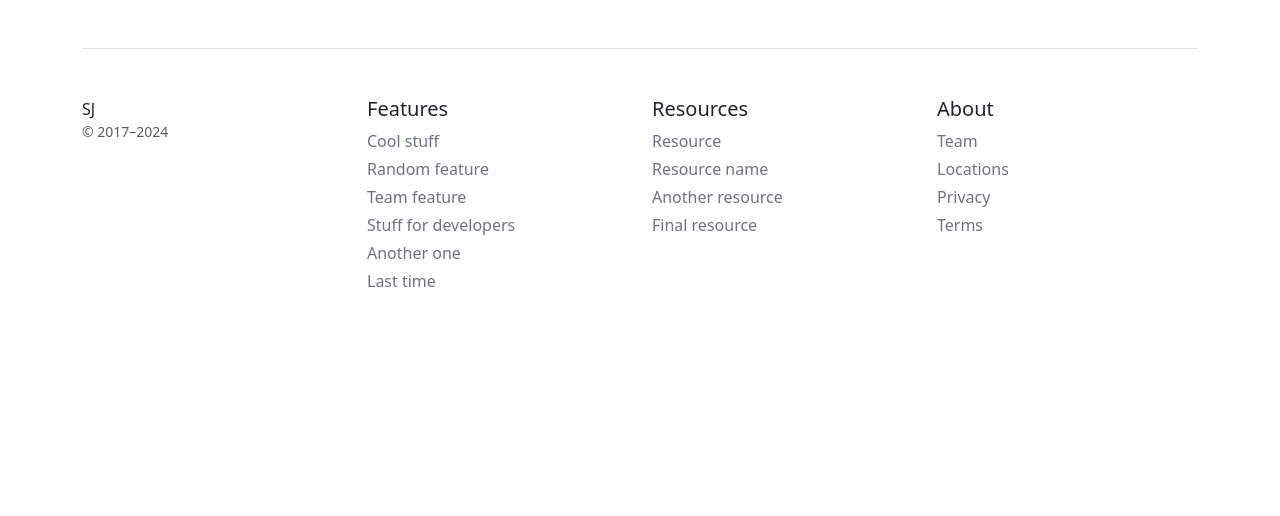
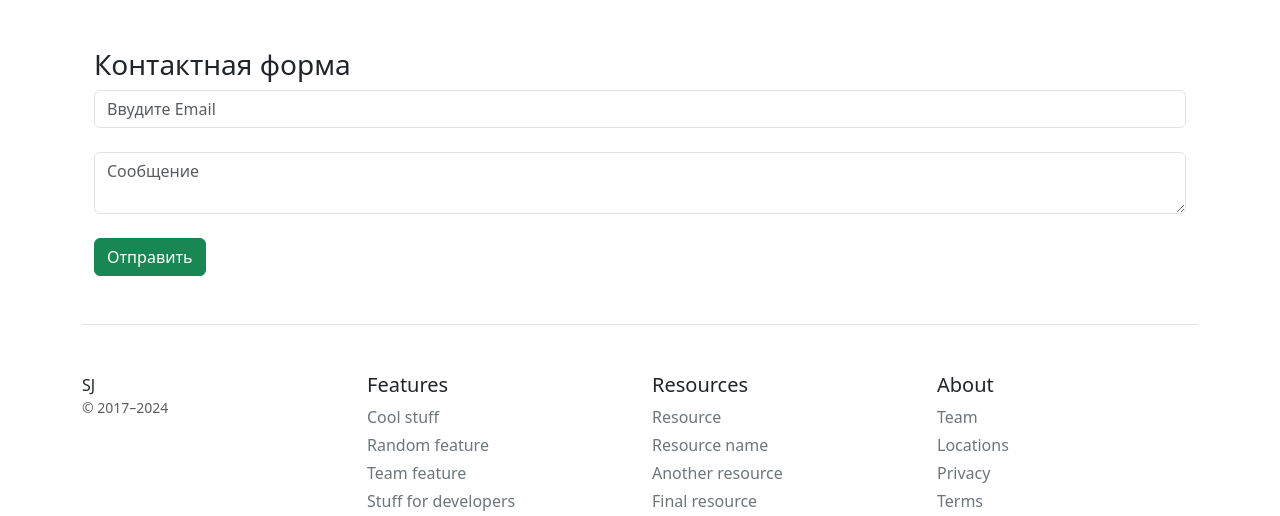
Before and after one commit to Saydullayev017/Practice-PHP, a PHP site: page /about.php in a window 1280 px wide. Shown: the part 73-589 px from the top of the page. Run offline with PHP 8.4, Linux system fonts and the light colour scheme.

Commit message:
сделал форму в файле about.php для формы сделал проверка данных и отправку сообщение -  в файле check.php

```diff
--- a/about.php
+++ b/about.php
@@ -8,10 +8,19 @@
     <title>PHP</title>
 </head>
 <body>
-<div class="container">
-
+  <div class="container">
     <!-- тут я подключаю header  -->
     <?php require "blocks/header.php" ?>
+
+    <!-- форма -->
+    <div class="container mt-5">
+      <h3>Контактная форма</h3>
+      <form action="check.php" method="post">
+        <input type="email" name="email" placeholder="Ввудите Email" class="form-control"><br>
+        <textarea name="message" class="form-control" placeholder="Сообщение"></textarea><br>
+        <button type="submit" name="send" class="btn btn-success">Отправить</button><br>
+      </form>
+    </div>
 
     <!-- тут я подключаю footer -->
     <?php require "blocks/footer.php" ?>
```
Also changed, not shown: check.php (added, +35 -0 lines).
